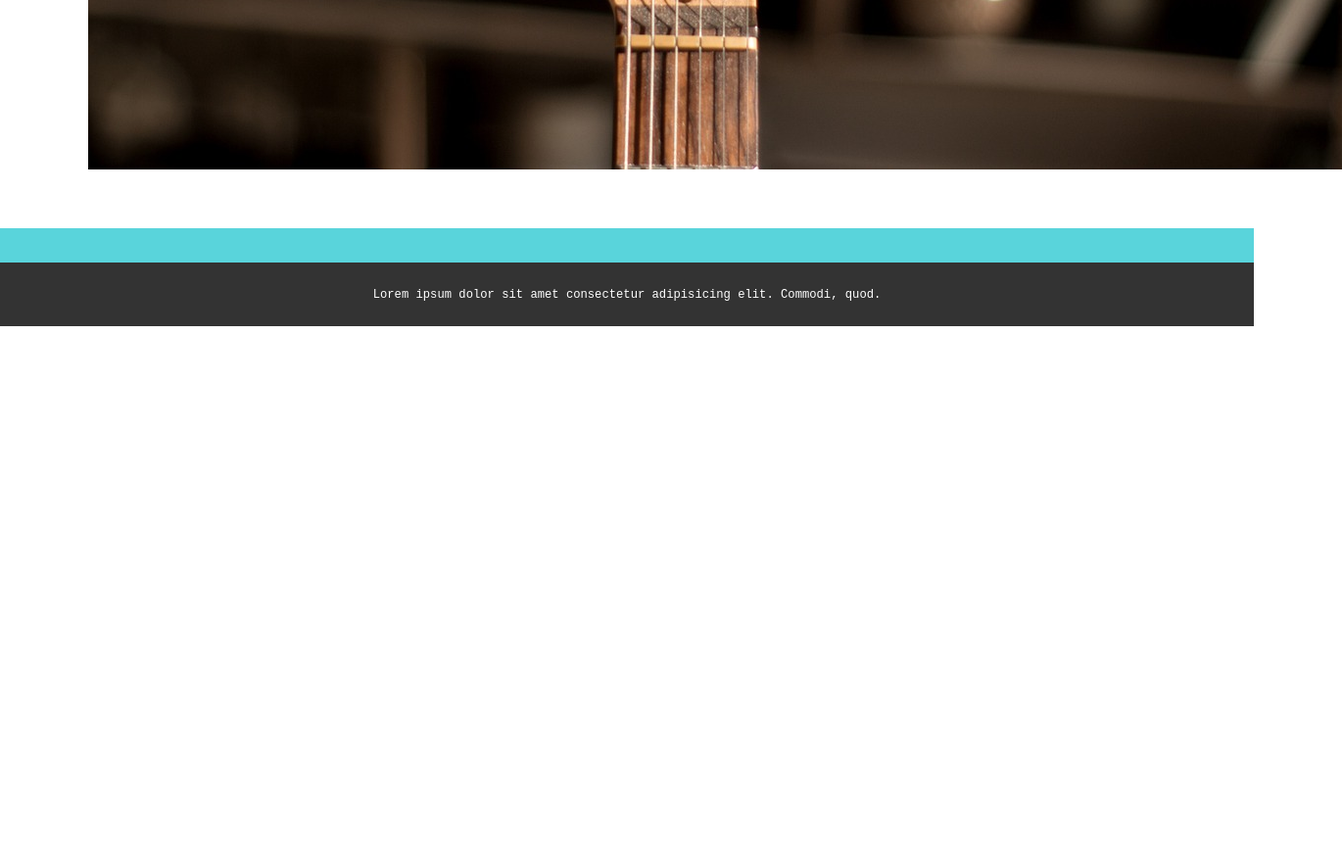
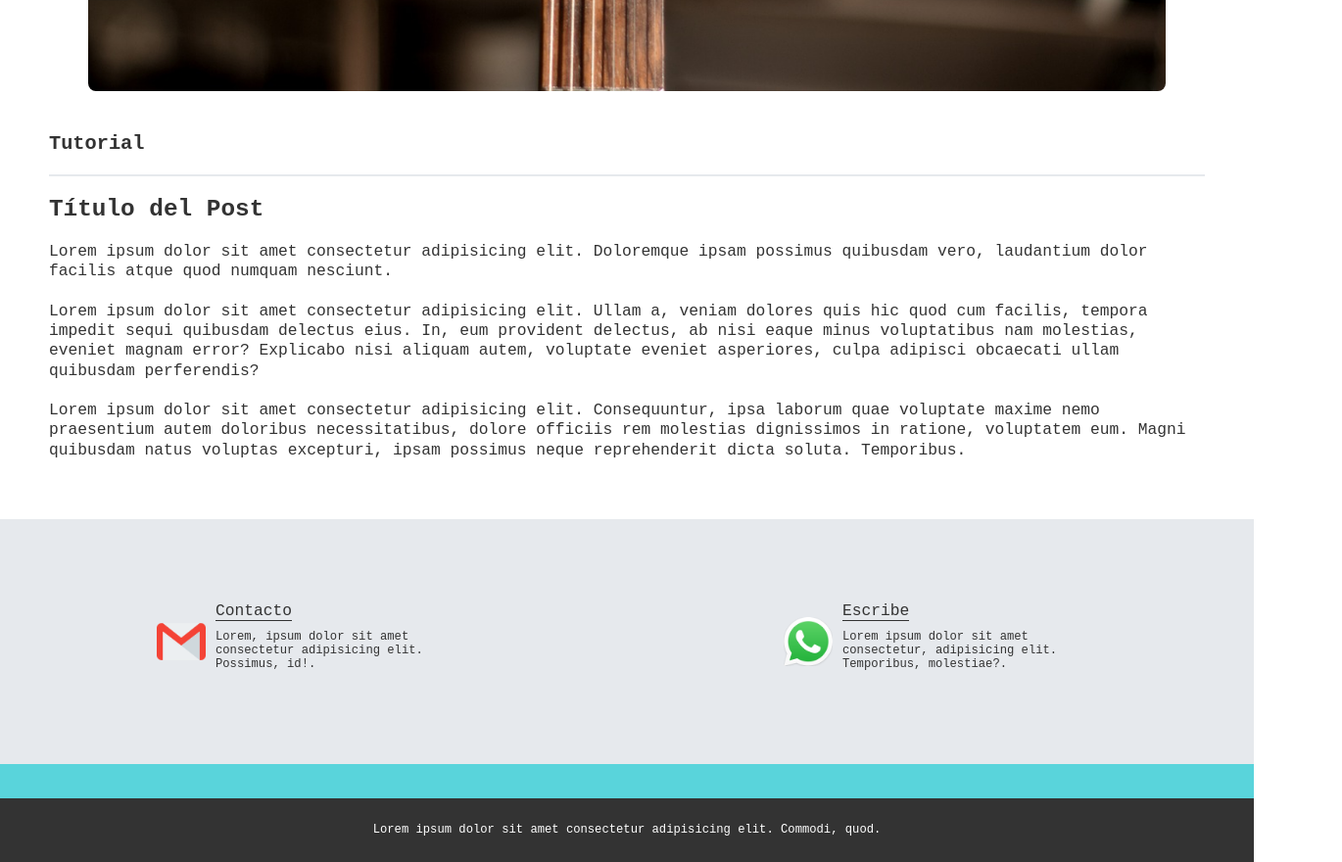
Before and after one commit to PedroGutierrezR/music-producer, a plain HTML site: page blog.html in a window 1280 px wide. Shown: the part 820-1700 px from the top of the page at 98% size, 1370 px wide, since content can reach past the window. Before the commit the page ends 1153 px from the top, so only its background shows below. Drawn offline with Linux system fonts and the light colour scheme.

Commit message:
blog.html terminado

```diff
--- a/blog.html
+++ b/blog.html
@@ -32,28 +32,28 @@
         </section>
         <section class="blogpost-main-container">
             <div class="grid-container">
-                <h3></h3>
+                <h3>Tutorial</h3>
                 <article>
-                    <h1></h1>
-                    <p></p>
-                    <p></p>
-                    <p></p>
+                    <h1>Título del Post</h1>
+                    <p>Lorem ipsum dolor sit amet consectetur adipisicing elit. Doloremque ipsam possimus quibusdam vero, laudantium dolor facilis atque quod numquam nesciunt.</p>
+                    <p>Lorem ipsum dolor sit amet consectetur adipisicing elit. Ullam a, veniam dolores quis hic quod cum facilis, tempora impedit sequi quibusdam delectus eius. In, eum provident delectus, ab nisi eaque minus voluptatibus nam molestias, eveniet magnam error? Explicabo nisi aliquam autem, voluptate eveniet asperiores, culpa adipisci obcaecati ullam quibusdam perferendis?</p>
+                    <p>Lorem ipsum dolor sit amet consectetur adipisicing elit. Consequuntur, ipsa laborum quae voluptate maxime nemo praesentium autem doloribus necessitatibus, dolore officiis rem molestias dignissimos in ratione, voluptatem eum. Magni quibusdam natus voluptas excepturi, ipsam possimus neque reprehenderit dicta soluta. Temporibus.</p>
                 </article>
             </div>
         </section>
         <section class="contact-container">
-            <div>
-                <img src="" alt="">
-                <div class="contact-container__left">
-                    <a href=""></a>
-                    <p></p>
+            <div class="contact-container__left">
+                <img src="./assets/icons/gmail.png" alt="imagen de gmail">
+                <div>
+                    <a href="">Contacto</a>
+                    <p>Lorem, ipsum dolor sit amet consectetur adipisicing elit. Possimus, id!.</p>
                 </div>
             </div>
-            <div>
-                <img src="" alt="">
-                <div class="contact-container__left">
-                    <a href=""></a>
-                    <p></p>
+            <div class="contact-container__right">
+                <img src="./assets/icons/whatsapp.png" alt="imagen de whatsapp">
+                <div>
+                    <a href="">Escribe</a>
+                    <p>Lorem ipsum dolor sit amet consectetur, adipisicing elit. Temporibus, molestiae?.</p>
                 </div>
             </div>
         </section>
--- a/css/main.css
+++ b/css/main.css
@@ -239,6 +239,7 @@ footer {
   display: grid;
   justify-content: center;
   align-content: center;
+  text-align: center;
 }
 footer p {
   font-size: 1.5rem;
@@ -248,5 +249,64 @@ footer p {
 /* From here we start with blog.html */
 
 .blogpost-img-container {
+  padding: 40px 50px;
+}
+.blogpost-img-container img {
+  width: 100%;
+  border-radius: 8px;
+}
+.blogpost-main-container {
   padding: 0 50px 40px;
 }
+.blogpost-main-container h3 {
+  border-bottom: 2px solid #e6e9ed;
+  font-size: 2.5rem;
+  color: #333;
+  padding-bottom: 20px;
+}
+.blogpost-main-container article h1 {
+  margin-top: 20px;
+  font-size: 3rem;
+  font-weight: 700;
+  color: #333;
+}
+.blogpost-main-container article p {
+  line-height: 2.5rem;
+  font-size: 2rem;
+  margin: 20px auto;
+  color: #333;
+}
+.contact-container {
+  width: 100%;
+  min-height: 250px;
+  padding: 50px 0;
+  display: grid;
+  grid-template-columns: 1fr 1fr;
+  justify-items: center;
+  background-color: #e6e9ed;
+}
+.contact-container img {
+  width: 50px;
+  height: 50px;
+}
+.contact-container__left,
+.contact-container__right {
+  display: flex;
+  flex-direction: row;
+  align-items: center;
+  width: 50%;
+}
+
+.contact-container__left a,
+.contact-container__right a {
+  font-size: 2rem;
+  margin-left: 10px;
+  color: #333;
+  border-bottom: 1px solid #333;
+}
+.contact-container__left p,
+.contact-container__right p {
+  font-size: 1.5rem;
+  margin: 10px;
+  color: #333;
+}
```
Also changed, not shown: assets/icons/gmail.png (added), assets/icons/whatsapp.png (added).
